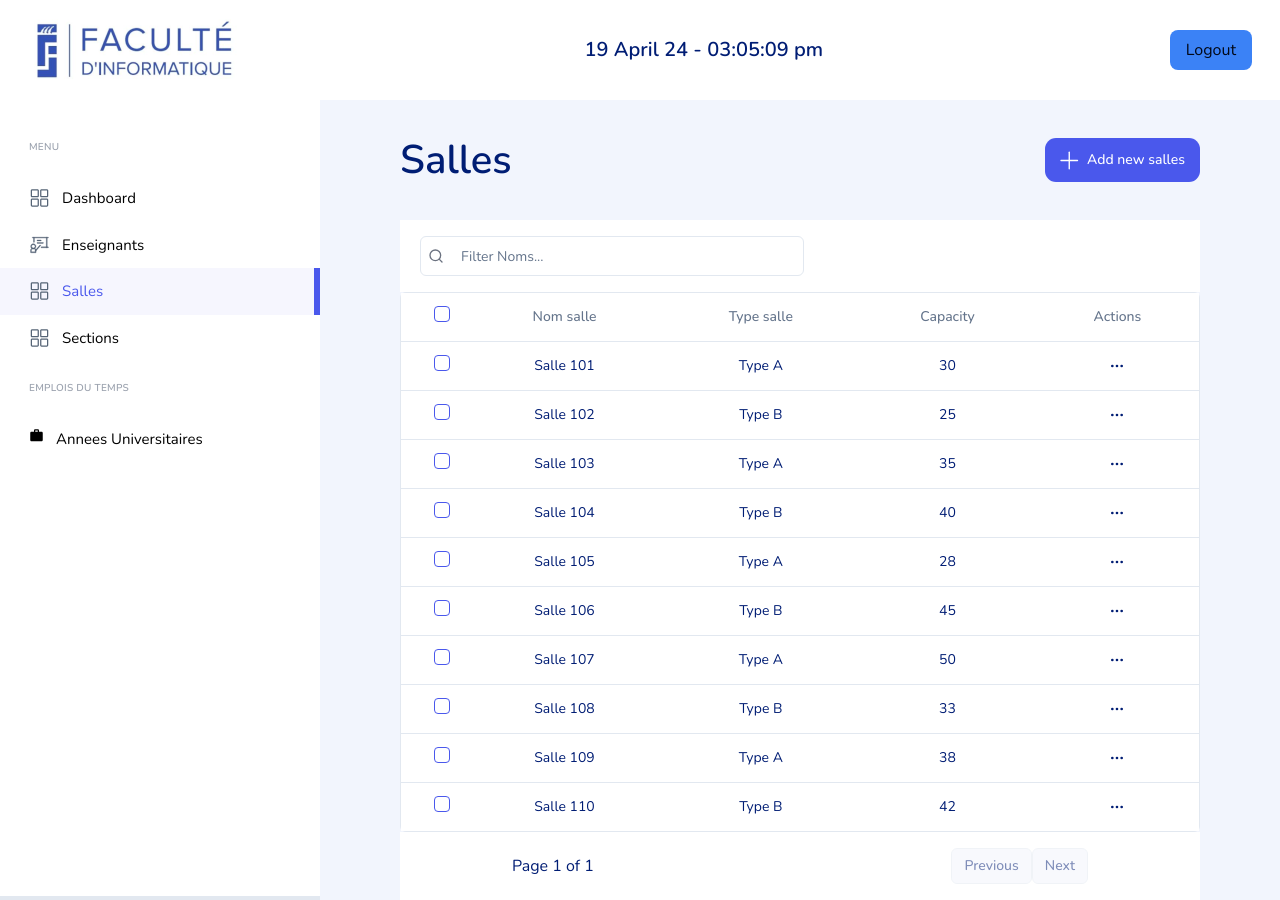
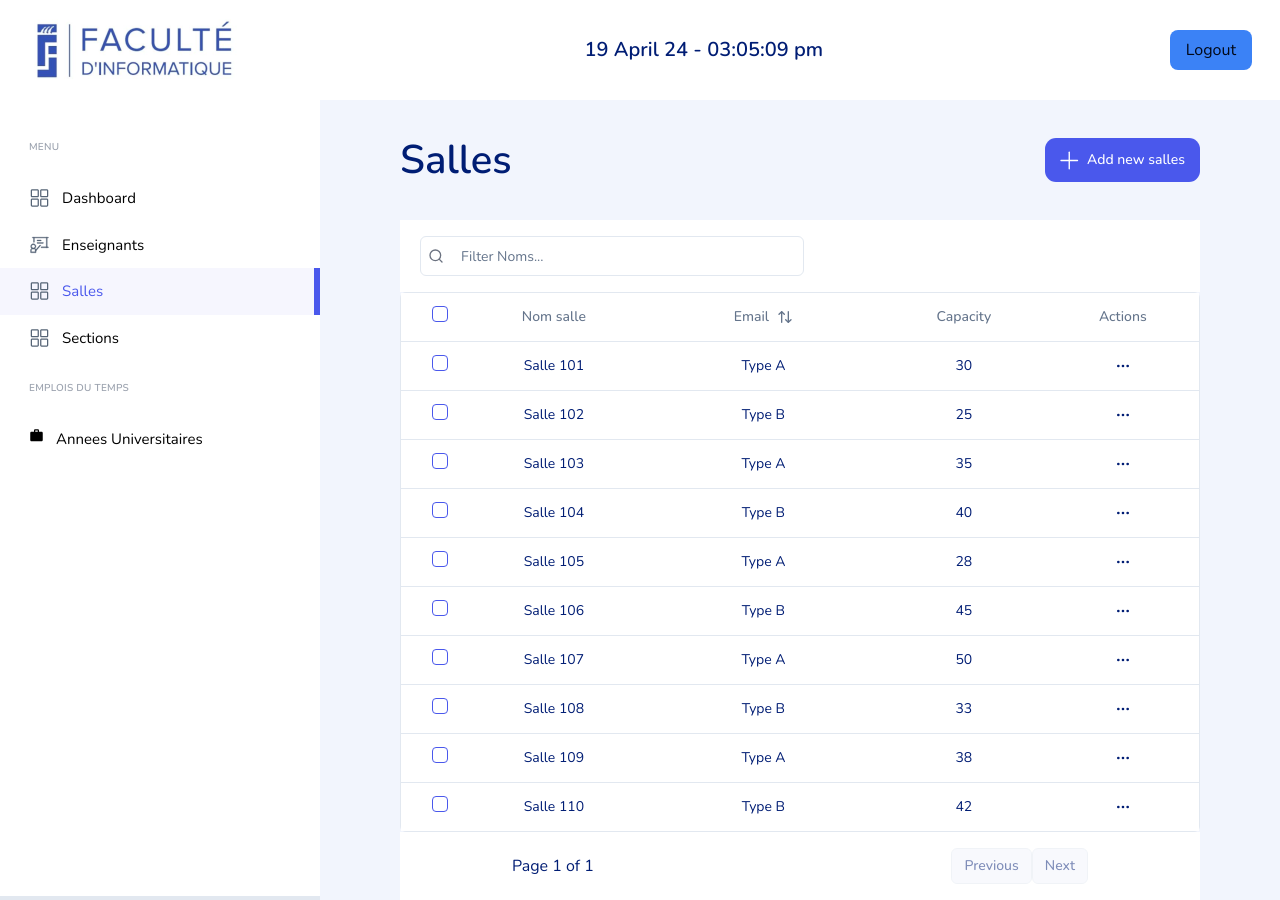
Before and after one commit to OussamaGhz/Times, a Next.js app: page /dashboard/salles in a window 1280 px wide. Built offline with nearby package versions, Linux system fonts and the light colour scheme.

Commit message:
add sorting

```diff
--- a/app/ui/salles/columns.tsx
+++ b/app/ui/salles/columns.tsx
@@ -1,13 +1,7 @@
 "use client";
 
 import { ColumnDef } from "@tanstack/react-table";
-import {
-  MoreHorizontal,
-  ArrowUpDown,
-  Edit3,
-  Delete,
-  Trash,
-} from "lucide-react";
+import { MoreHorizontal, Edit3, Trash, ArrowDown, ArrowUpDown } from "lucide-react";
 import { Button } from "@/components/ui/button";
 import { Checkbox } from "@/components/ui/checkbox";
 
@@ -19,15 +13,6 @@
   DropdownMenuSeparator,
   DropdownMenuTrigger,
 } from "@/components/ui/dropdown-menu";
-
-// import icons
-import EmailIcon from "../icon/email-icon";
-import StarIcon from "../icon/star-icon";
-import PhoneIcon from "../icon/phone-icon";
-import { Avatar, AvatarFallback, AvatarImage } from "@radix-ui/react-avatar";
-import { Clipboard } from "lucide-react";
-import EditIcon from "../icon/edit-icon";
-import DeleteIcon from "../icon/delete-icon";
 
 // This type is used to define the shape of our data.
 // You can use a Zod schema here if you want.
@@ -63,11 +48,20 @@
   {
     accessorKey: "nom_salle",
     header: "Nom salle",
-
   },
   {
     accessorKey: "type_salle",
-    header: "Type salle",
+    header: ({ column }) => {
+      return (
+        <Button
+          variant="ghost"
+          onClick={() => column.toggleSorting(column.getIsSorted() === "asc")}
+        >
+          Email
+          <ArrowUpDown className="ml-2 h-4 w-4" />
+        </Button>
+      );
+    },
   },
   {
     accessorKey: "capacity",
```
